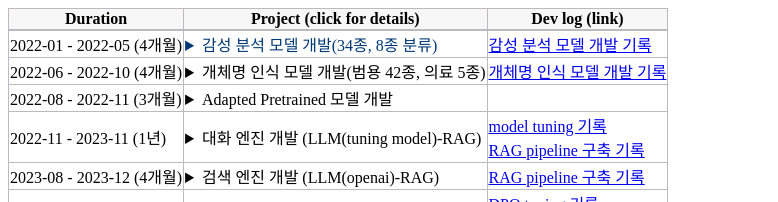
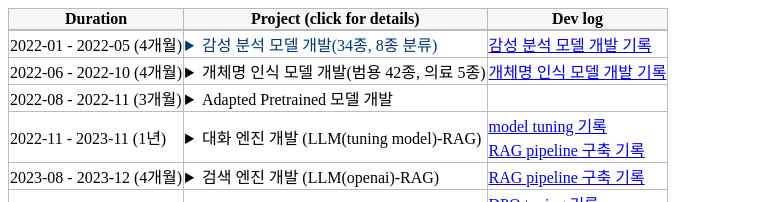
Before and after one commit to finddme/finddme.github.io, a Jekyll site: the page built from _posts/2022-01-01-Project.md, in a window 1280 px wide. Shown: the top 202 px of the page, without its empty margins (0-778 px from the left). Built offline with Jekyll 4.4.1, drawn with Linux system fonts in a browser that asks for light colours.

Commit message:
Update 2022-01-01-Project.md

```diff
--- a/_posts/2022-01-01-Project.md
+++ b/_posts/2022-01-01-Project.md
@@ -22,7 +22,7 @@
        <tr>
          <th class="line4" bgcolor="#F8F7F9">Duration</th>
          <th class="line4" bgcolor="#F8F7F9">Project (click for details)</th>
-         <th class="line4" bgcolor="#F8F7F9">Dev log (link)</th>
+         <th class="line4" bgcolor="#F8F7F9">Dev log</th>
        </tr>
        <tr>
          <td class="line">2022-01 - 2022-05 (4개월)</td>
```
